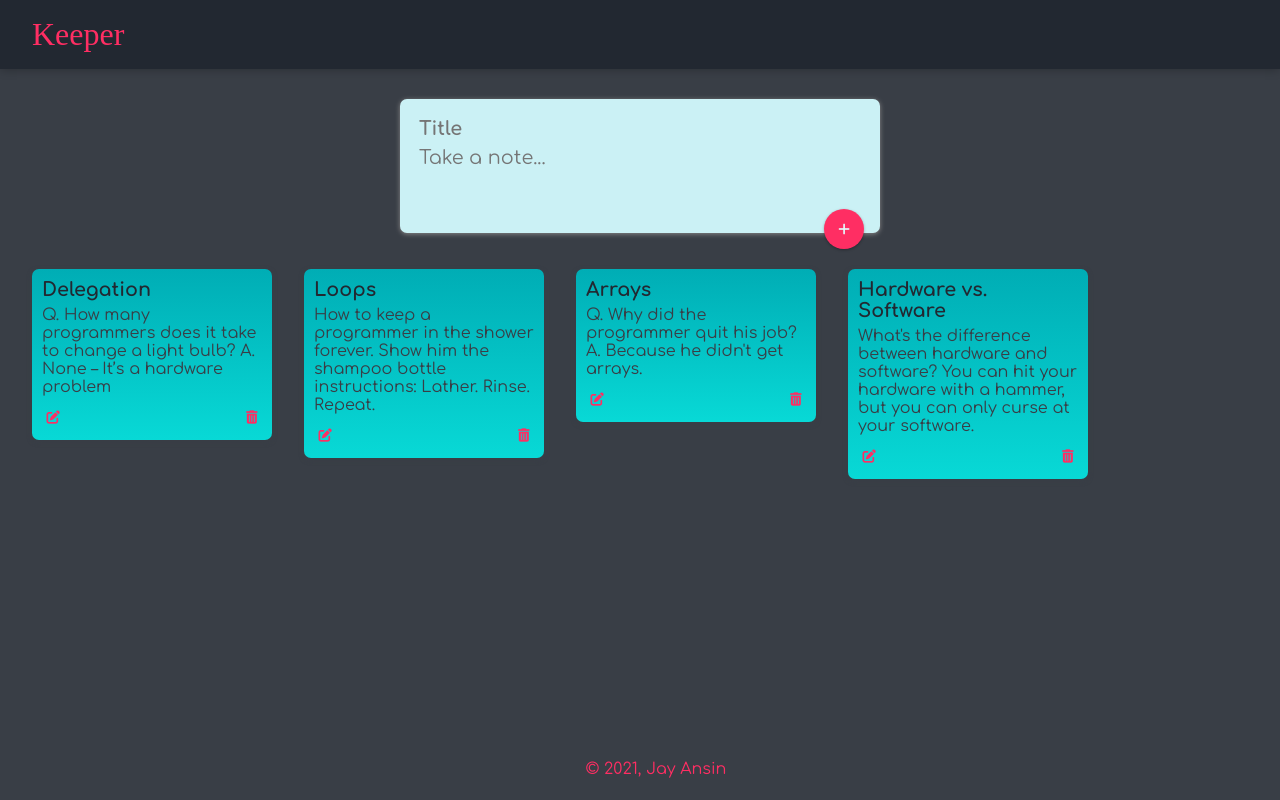
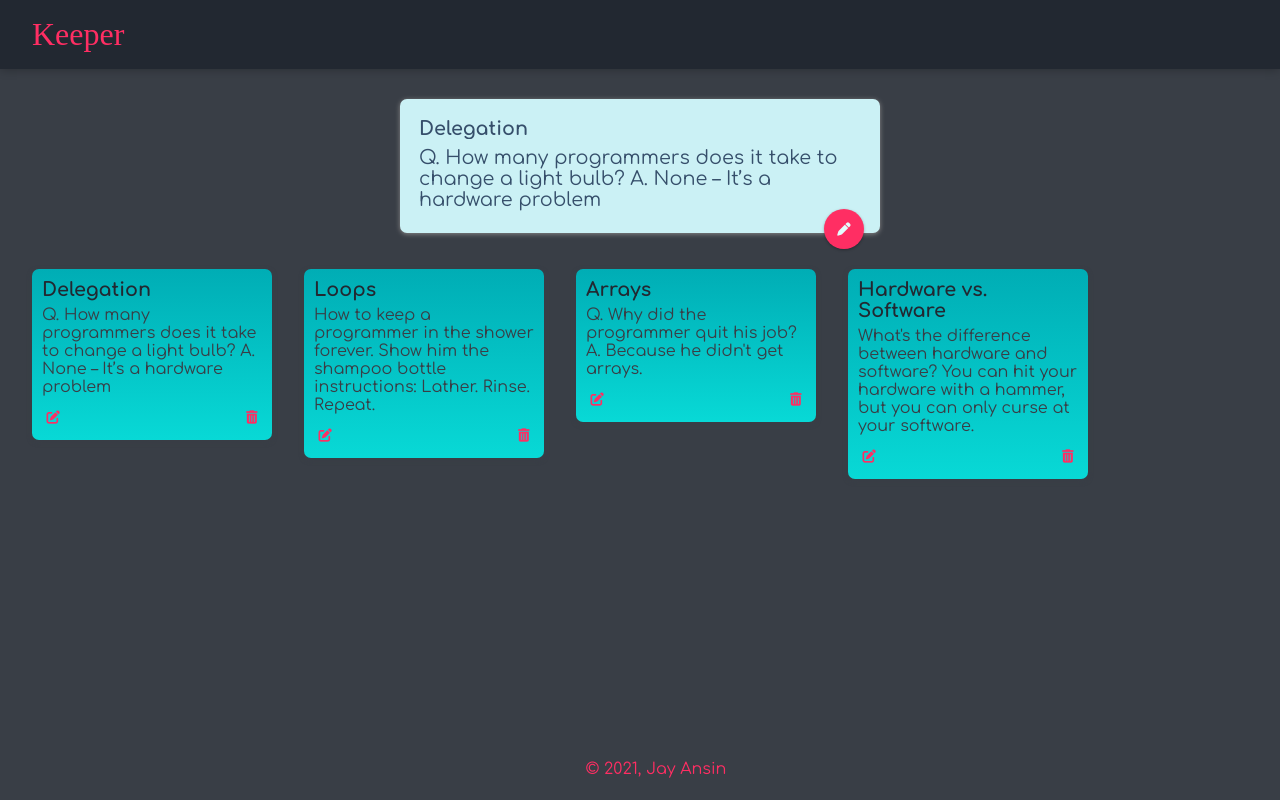
Before and after one commit to pronoia9/apbtcwdb_keeper, a React (Create React App) app: page / in a window 1280 px wide. Both pictures are taken after a click on the button 53 px from the left and 417 px from the top of the page. Built offline with nearby package versions, Linux system fonts and the light colour scheme; a web font is replaced by a local one.

Commit message:
implement edit note, also minor changes

```diff
--- a/public/css/styles.css
+++ b/public/css/styles.css
@@ -16,6 +16,7 @@
 }
 /*******************************************************************/
 
+
 * {
   padding: 0;
   margin: 0;
@@ -31,6 +32,8 @@ body {
   padding: 0 16px;
 }
 
+
+/****************************** HEADER *****************************/
 header {
   background-color: var(--header-bg);
   margin: auto -16px;
@@ -44,20 +47,16 @@ header h1 {
   font-weight: 200;
 }
 
-footer {
-  position: absolute;
-  text-align: center;
-  bottom: 0;
-  width: 100%;
-  height: 2.5rem;
+header h1 a {
+  text-decoration: none;
+  color: var(--header-text);
 }
+/*******************************************************************/
 
-footer p {
-  color: var(--footer-text);
-}
 
 /******************************* FORM ******************************/
-form {
+form,
+.edit-container {
   position: relative;
   width: 480px;
   margin: 30px auto 20px auto;
@@ -67,12 +66,15 @@ form {
   box-shadow: 0 1px 5px rgb(138, 137, 137);
 }
 
-form input {
+form input,
+.edit-title {
   font-weight: 700;
 }
 
 form input,
-form textarea {
+form textarea,
+.edit-title,
+.edit-content {
   width: 100%;
   border: none;
   padding: 4px;
@@ -84,7 +86,8 @@ form textarea {
   color: var(--input-text);
 }
 
-form button {
+form button,
+.edit-btn {
   position: absolute;
   right: 1rem;
   bottom: -1rem;
@@ -99,18 +102,12 @@ form button {
   outline: none;
 }
 
-form button:hover {
+form button:hover,
+.edit-btn:hover {
   background-color: #e23e57;
 }
+/*******************************************************************/
 
-form button .valid {
-  background-color: #88304e;
-}
-
-form button .invalid {
-  background-color: #522546;
-}
-/*******************************************************************/
 
 /****************************** NOTES ******************************/
 .note {
@@ -167,3 +164,18 @@ form button .invalid {
   float: right;
 }
 /*******************************************************************/
+
+
+/****************************** FOOTER *****************************/
+footer {
+  position: absolute;
+  text-align: center;
+  bottom: 0;
+  width: 100%;
+  height: 2.5rem;
+}
+
+footer p {
+  color: var(--footer-text);
+}
+/*******************************************************************/
--- a/src/components/content/Card.jsx
+++ b/src/components/content/Card.jsx
@@ -5,7 +5,7 @@ function Card(props) {
     <div className='note'>
       <h1>{props.title}</h1>
       <p>{props.content}</p>
-      <button className='btn-edit'>
+      <button className='btn-edit' onClick={() => props.showEditArea(props.id)}>
         <i className='fas fa-edit'></i>
       </button>
       <button className='btn-delete' onClick={() => props.deleteNote(props.id)}>
--- a/src/components/content/Edit.jsx
+++ b/src/components/content/Edit.jsx
@@ -2,11 +2,31 @@ import React from 'react';
 
 function Edit(props) {
   return (
-    <div>
-      <input value={props.title}>{props.title}</input>
-      <textarea value={props.content}>{props.content}</textarea>
-      <button>
-        <i class='fas fa-pen'></i>
+    <div className='edit-container'>
+      <input
+        className='edit-title'
+        value={props.editArea.note.title}
+        onChange={(e) =>
+          props.setEditArea({ ...props.editArea, note: { ...props.editArea.note, title: e.target.value } })
+        }
+      />
+      <textarea
+        className='edit-content'
+        value={props.editArea.note.content}
+        rows='3'
+        onChange={(e) =>
+          props.setEditArea({
+            ...props.editArea,
+            note: { ...props.editArea.note, content: e.target.value },
+          })
+        }
+      />
+      <button
+        style={{ backgroundColor: props.addButtonColor }}
+        className='edit-btn'
+        onClick={() => props.editNote(props.editArea.note.id)}
+      >
+        <i className='fas fa-pen'></i>
       </button>
     </div>
   );
--- a/src/components/content/Notes.jsx
+++ b/src/components/content/Notes.jsx
@@ -1,17 +1,24 @@
 import React, { useState } from 'react';
 import Card from './Card';
 import Create from './Create';
+import Edit from './Edit';
 import styles from '../styles.js';
 import defaultNotes from '../defaultNotes.js';
 
 function Content() {
-  const [input, setInput] = useState({ title: '', content: '' }); // user input
-  const [notes, setNotes] = useState(setDefaultNotes()); // all notes
-  const [addButtonColor, setAddButtonColor] = useState(''); // add button mouseover state (for css)
+  const [input, setInput] = useState({ title: '', content: '' });
+  const [notes, setNotes] = useState(setDefaultNotes());
+  const [editArea, setEditArea] = useState({ show: false });
+
+  // Add button css depending on the valid input
+  const [addButtonColor, setAddButtonColor] = useState('');
 
   // handle on click on add button
   function addNote() {
-    if (input.title !== '' || input.content !== '') {
+    // invalid input (both fields are empty)
+    if (input.title !== '' && input.content !== '') {
+      setAddButtonColor(styles.addButtonInvalid);
+    } else {
       setAddButtonColor(styles.addButtonValid);
 
       const x = getRandomId();
@@ -19,8 +26,6 @@ function Content() {
 
       // reset the input values
       setInput({ title: '', content: '' });
-    } else {
-      setAddButtonColor(styles.addButtonInvalid);
     }
     // reset the button color
     setTimeout(() => setAddButtonColor(''), 150);
@@ -32,31 +37,63 @@ function Content() {
     setTimeout(() => setNotes(notes.filter((n) => n.id !== i)), 150);
   }
 
-  // handle on click on edit icon
-  // function editNote(i) {
-  //   // change the editable status to true to enable content edit html property
-  //   setNotes(notes.map((n) => (n.id === i ? { ...n, editable: 'true' } : n)));
-  // }
+  // handle on edit button on note (pen and pad icon)
+  function showEditArea(i) {
+    // change the add note form to an edit note one
+    setEditArea({ show: true, note: notes.find((n) => n.id === i) });
+  }
+
+  // on submit (pen button icon) in edit area
+  function editNote(i) {
+    const foundNote = notes.find((n) => n.id === i);
+    console.log(foundNote);
+
+    // check if the fiels were both empty, if so just delete the note
+    if (editArea.note.title === '' && editArea.note.content === '') {
+      setAddButtonColor(styles.addButtonValid);
+      deleteNote(i);
+      setEditArea({ show: false });
+    }
+    // check if theres a change or not
+    else if (editArea.note.title === foundNote.title && editArea.note.content === foundNote.content) {
+      // TODO: Decide if the editor panel should close if there are no changes or stay open until a change is made. Maybe add another button to close without saving whether or not a change was made?
+    }
+    // there were changes, so change the note
+    else {
+      setAddButtonColor(styles.addButtonValid);
+      setNotes(
+        notes.map((n) =>
+          n.id === i ? { ...n, title: editArea.note.title, content: editArea.note.content } : n
+        )
+      );
+    }
+    setEditArea({ show: false });
+
+    // reset the button color
+    setTimeout(() => setAddButtonColor(''), 150);
+  }
 
   return (
     <div>
-      <Create
-        input={input}
-        setInput={setInput}
-        addNote={addNote}
-        addButtonColor={addButtonColor}
-        setAddButtonColor={setAddButtonColor}
-        edit={false}
-      />
+      {editArea.show ? (
+        <Edit
+          editArea={editArea}
+          editNote={editNote}
+          setEditArea={setEditArea}
+          addButtonColor={addButtonColor}
+        />
+      ) : (
+        <Create input={input} setInput={setInput} addNote={addNote} addButtonColor={addButtonColor} />
+      )}
+
       {notes.map((n) => (
         <Card
           id={n.id}
           key={n.id}
           title={n.title}
           content={n.content}
-          setNotes={setNotes}
           deleteNote={deleteNote}
-          //editNote={editNote}
+          showEditArea={showEditArea}
         />
       ))}
     </div>
--- a/src/components/header/Header.jsx
+++ b/src/components/header/Header.jsx
@@ -1,11 +1,13 @@
-import React from "react";
+import React from 'react';
 
 function Header() {
-   return (
-      <header>
-         <h1>Keeper</h1>
-      </header>
-   );
+  return (
+    <header>
+      <h1>
+        <a href='/'>Keeper</a>
+      </h1>
+    </header>
+  );
 }
 
 export default Header;
```
